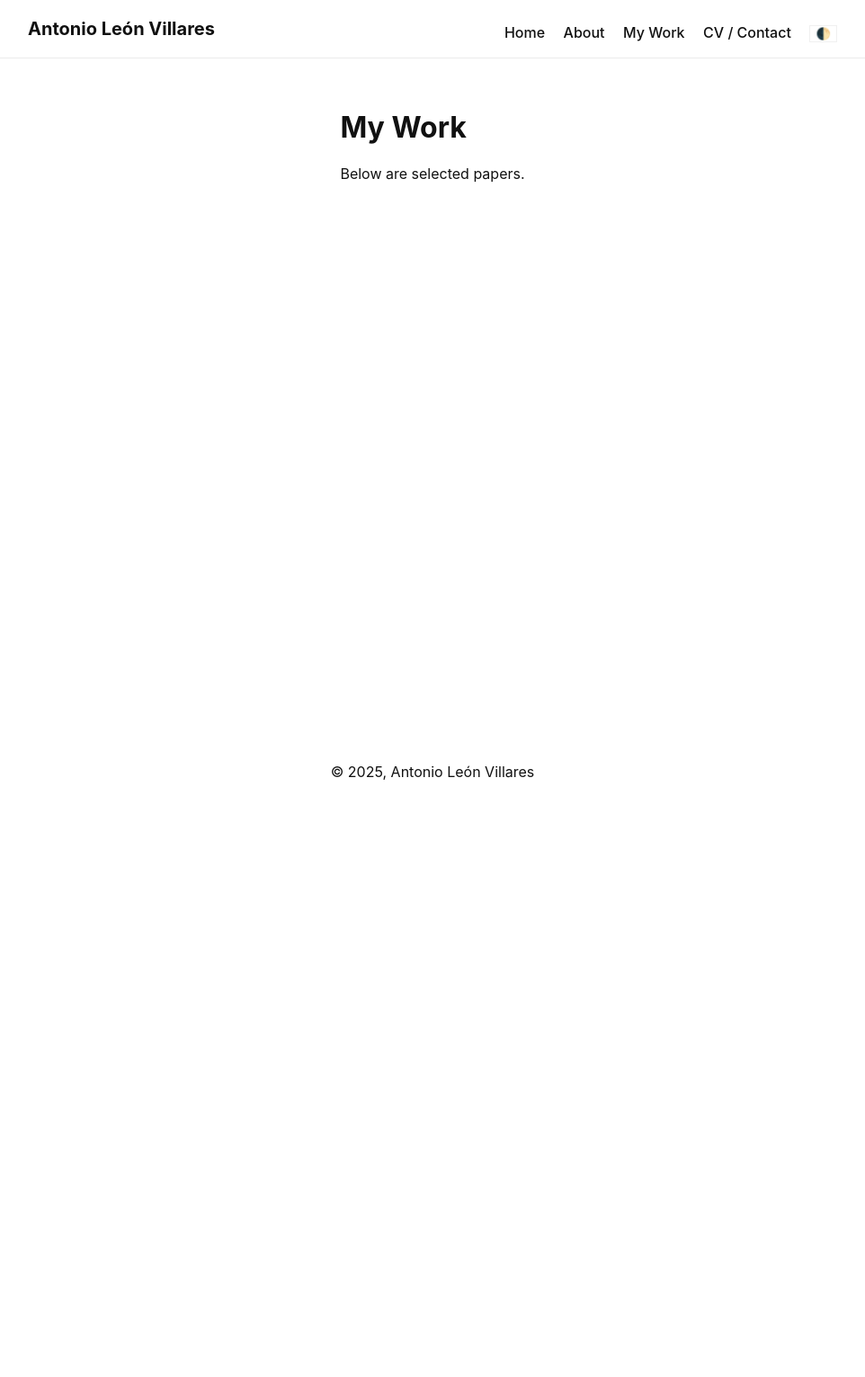
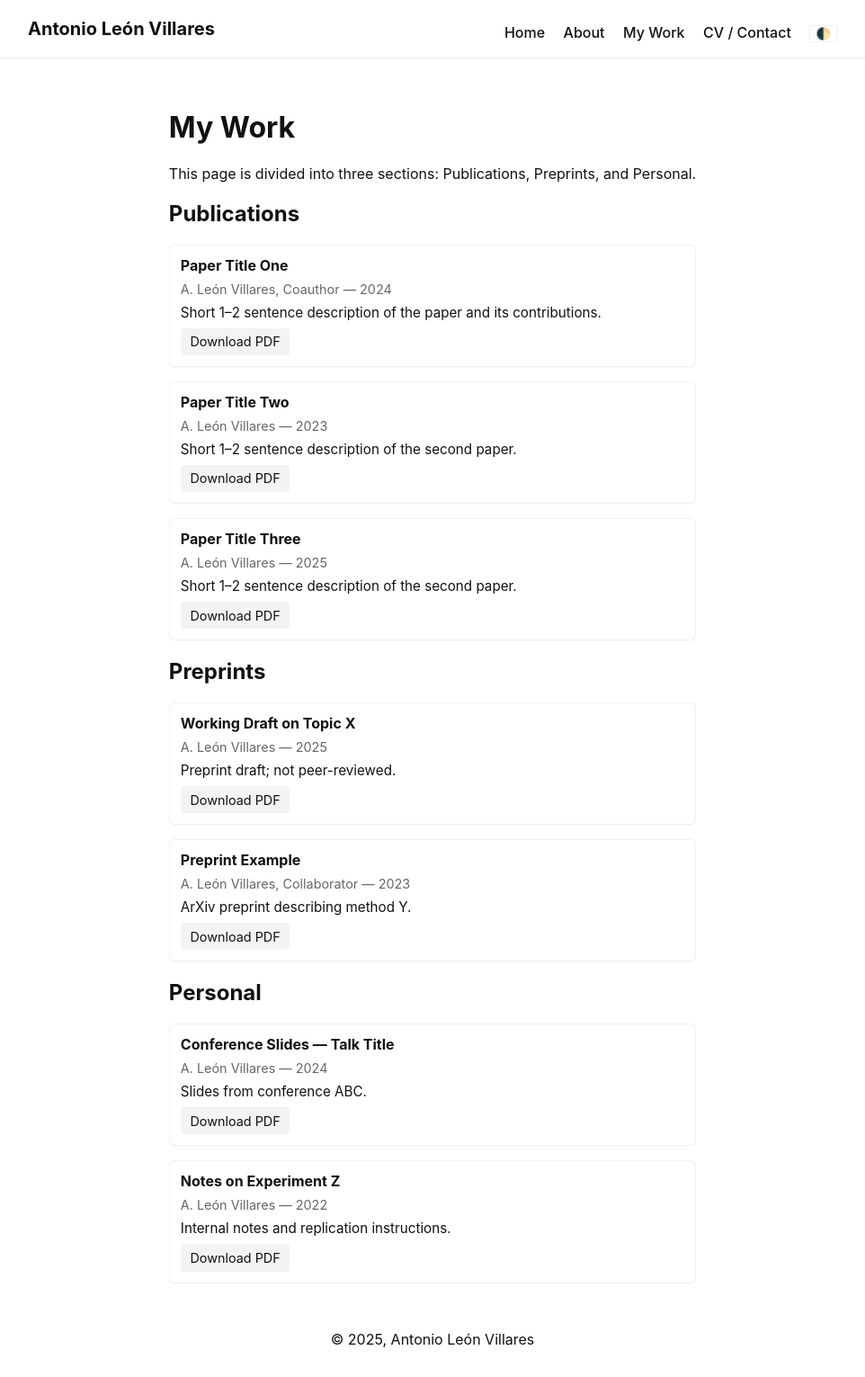
Before and after one commit to alv31415/alv31415.github.io, a Jekyll site: the page built from work.md, in a window 1280 px wide. Shown: the whole page at 90% size, without its empty margins (159-1121 px from the left). Built offline with Jekyll 4.4.1, drawn with Linux system fonts in a browser that asks for light colours; before the commit the page ends 900 px from its top, so only the background shows below that.

Commit message:
Remove collapse

```diff
--- a/_data/personal.yml
+++ b/_data/personal.yml
@@ -0,0 +1,12 @@
+# personal documents: slides, technical notes, miscellaneous
+- title: "Conference Slides — Talk Title"
+  authors: "A. León Villares"
+  year: 2024
+  pdf: "/assets/papers/slides_talk.pdf"
+  description: "Slides from conference ABC."
+
+- title: "Notes on Experiment Z"
+  authors: "A. León Villares"
+  year: 2022
+  pdf: "/assets/papers/notes_experiment_z.pdf"
+  description: "Internal notes and replication instructions."
--- a/_data/preprints.yml
+++ b/_data/preprints.yml
@@ -0,0 +1,12 @@
+# preprints, working drafts
+- title: "Working Draft on Topic X"
+  authors: "A. León Villares"
+  year: 2025
+  pdf: "/assets/papers/preprint1.pdf"
+  description: "Preprint draft; not peer-reviewed."
+
+- title: "Preprint Example"
+  authors: "A. León Villares, Collaborator"
+  year: 2023
+  pdf: "/assets/papers/preprint2.pdf"
+  description: "ArXiv preprint describing method Y."
--- a/assets/css/custom.css
+++ b/assets/css/custom.css
@@ -223,40 +223,3 @@ button, input, textarea {
 .site-main a {
   color: var(--text);
 }
-
-/* Collapsible sections */
-details.collapsible {
-  margin-bottom: 1.5rem;
-  border: 1px solid var(--card-border);
-  border-radius: 6px;
-  padding: 0.75rem;
-  background: var(--card-bg);
-}
-
-details.collapsible[open] {
-  background: var(--card-bg);
-}
-
-details.collapsible summary {
-  cursor: pointer;
-  font-size: 1.2rem;
-  font-weight: 600;
-  color: var(--text);
-  outline: none;
-  list-style: none;
-}
-
-details.collapsible summary::-webkit-details-marker {
-  display: none;
-}
-
-/* Add a custom arrow icon */
-details.collapsible summary::after {
-  content: "▸";
-  float: right;
-  transition: transform 0.2s ease;
-}
-
-details.collapsible[open] summary::after {
-  transform: rotate(90deg);
-}
--- a/work.md
+++ b/work.md
@@ -5,11 +5,13 @@ title: My Work
 
 # My Work
 
-Below are selected papers.
+This page is divided into three sections: Publications, Preprints, and Personal.
+
+## Publications
 
 <div class="paper-grid">
-{% for p in site.data.papers %}
-  <article class="paper">
+{% for p in site.data.publications %}
+  <article class="paper" data-year="{{ p.year }}" data-type="publication">
     <h3>{{ p.title }}</h3>
     <div class="meta">{{ p.authors }} — {{ p.year }}</div>
     <p>{{ p.description }}</p>
@@ -19,3 +21,35 @@ Below are selected papers.
   </article>
 {% endfor %}
 </div>
+
+
+## Preprints
+
+<div class="paper-grid">
+{% for p in site.data.preprints %}
+  <article class="paper" data-year="{{ p.year }}" data-type="preprint">
+    <h3>{{ p.title }}</h3>
+    <div class="meta">{{ p.authors }} — {{ p.year }}</div>
+    <p>{{ p.description }}</p>
+    {% if p.pdf %}
+      <a class="button" href="{{ p.pdf | relative_url }}" target="_blank" rel="noopener">Download PDF</a>
+    {% endif %}
+  </article>
+{% endfor %}
+</div>
+
+
+## Personal
+
+<div class="paper-grid">
+{% for p in site.data.personal %}
+  <article class="paper" data-year="{{ p.year }}" data-type="personal">
+    <h3>{{ p.title }}</h3>
+    <div class="meta">{{ p.authors }} — {{ p.year }}</div>
+    <p>{{ p.description }}</p>
+    {% if p.pdf %}
+      <a class="button" href="{{ p.pdf | relative_url }}" target="_blank" rel="noopener">Download PDF</a>
+    {% endif %}
+  </article>
+{% endfor %}
+</div>
```
